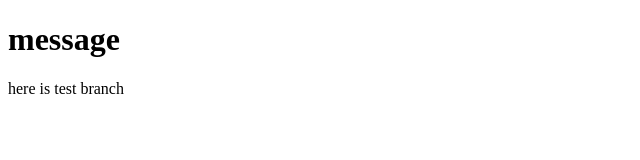
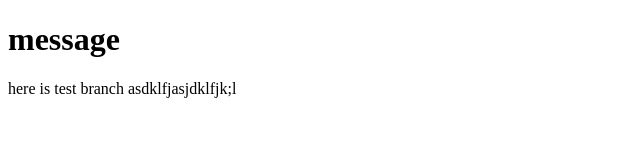
Before and after one commit to wnstlr0615/gitStudyCh06, a plain HTML site: page index.html in a window 1280 px wide. Shown: the whole page, without its empty margins (0-640 px from the left). Drawn offline with Linux system fonts and the light colour scheme.

Commit message:
hello Test

```diff
--- a/index.html
+++ b/index.html
@@ -8,5 +8,6 @@
 <body>
     <h1>message</h1>
     here is test branch
+    asdklfjasjdklfjk;l
 </body>
 </html>
```
